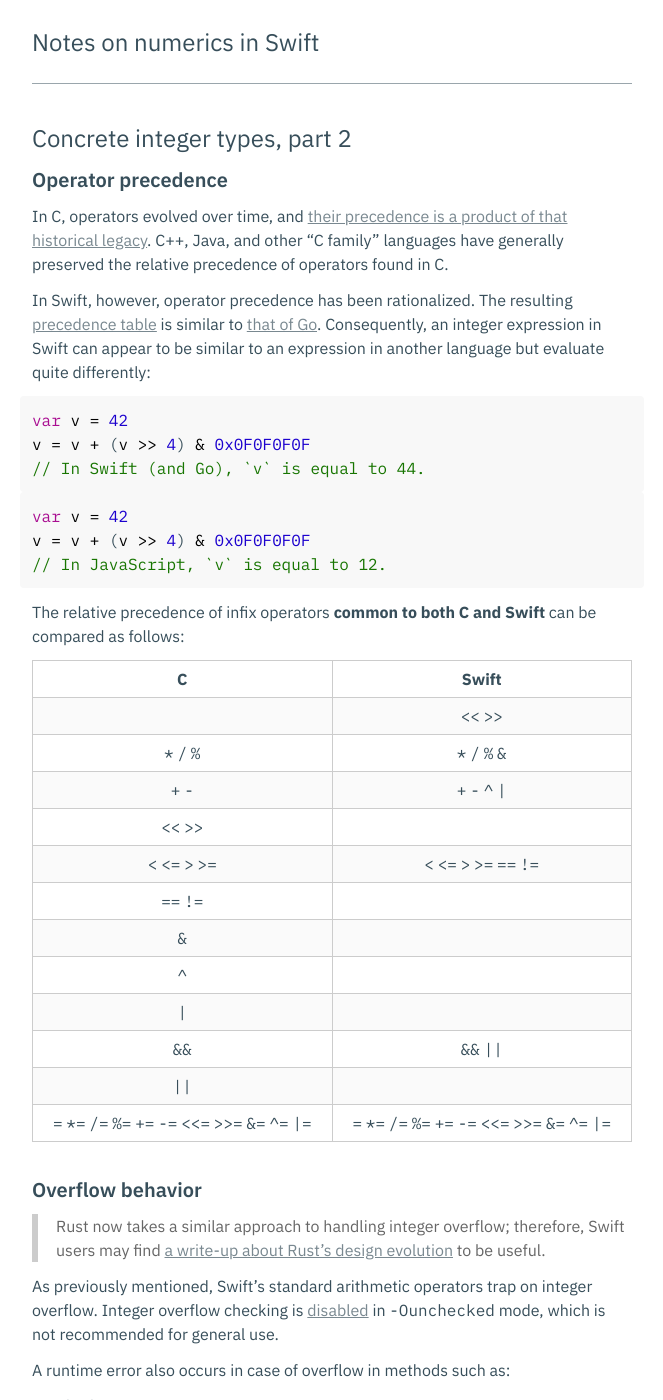
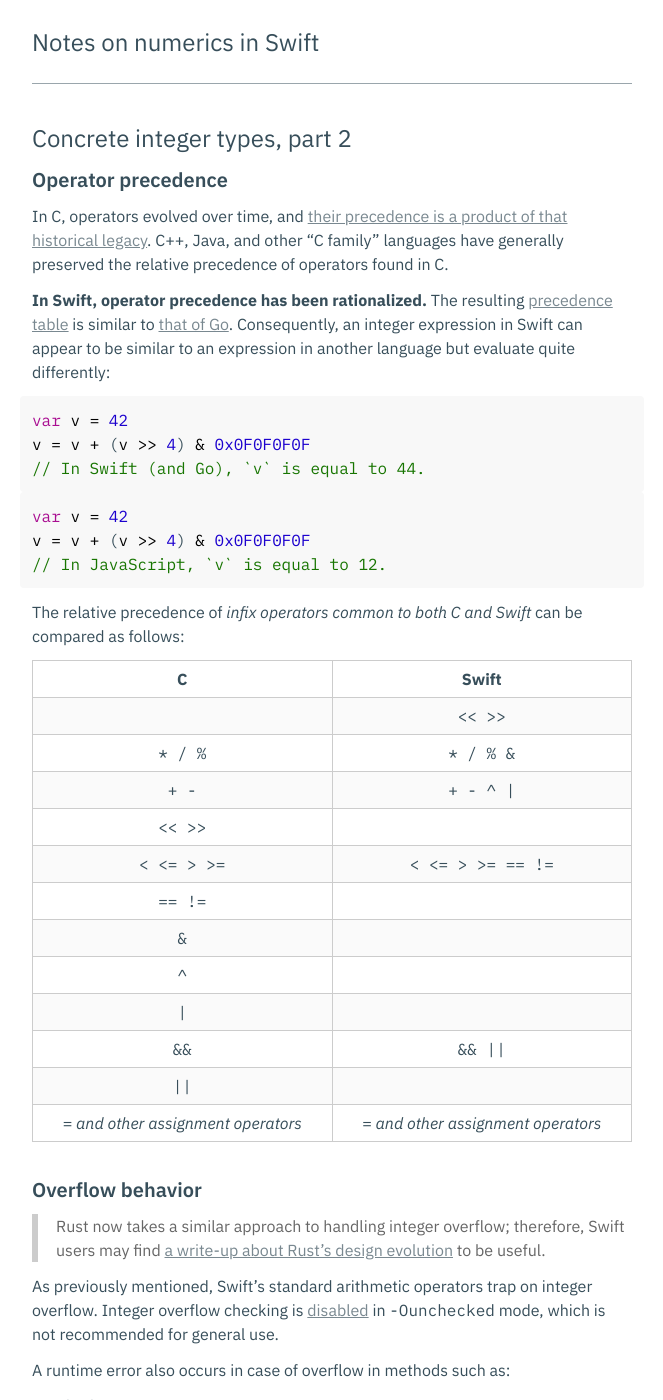
Before and after one commit to xwu/xwu-swift-numerics, a Jekyll site: the page built from integers-part-2.md, in a window 1280 px wide and 1400 px high. Shown: the whole window, without its empty margins (308-971 px from the left). Built offline with Jekyll 4.4.1, drawn with Linux system fonts in a browser that asks for light colours; our own code applies the rules of GitHub Pages for plain Markdown files; some of the changed text lies outside the part shown.

Commit message:
Update integers-part-1.md and integers-part-2.md

````diff
--- a/integers-part-2.md
+++ b/integers-part-2.md
@@ -7,7 +7,7 @@ In C, operators evolved over time, and [their precedence is a product of that
 historical legacy][ref 5-1]. C++, Java, and other "C family" languages have
 generally preserved the relative precedence of operators found in C.
 
-In Swift, however, operator precedence has been rationalized. The resulting
+__In Swift, operator precedence has been rationalized.__ The resulting
 [precedence table][ref 5-2] is similar to [that of Go][ref 5-3]. Consequently,
 an integer expression in Swift can appear to be similar to an expression in
 another language but evaluate quite differently:
@@ -24,23 +24,23 @@ v = v + (v >> 4) & 0x0F0F0F0F
 // In JavaScript, `v` is equal to 12.
 ```
 
-The relative precedence of infix operators __common to both C and Swift__ can be
+The relative precedence of _infix operators common to both C and Swift_ can be
 compared as follows:
 
-| C                                                     | Swift                                                 |
-|:-----------------------------------------------------:|:-----------------------------------------------------:|
-|                                                       | `<<` `>>`                                             |
-| `*` `/` `%`                                           | `*` `/` `%` `&`                                       |
-| `+` `-`                                               | `+` `-` `^` <code class="manual-escape">&#124;</code> |
-| `<<` `>>`                                             |                                                       |
-| `<` `<=` `>` `>=`                                     | `<` `<=` `>` `>=` `==` `!=`                           |
-| `==` `!=`                                             |                                                       |
-| `&`                                                   |                                                       |
-| `^`                                                   |                                                       |
-| <code class="manual-escape">&#124;</code>             |                                                       |
-| `&&`                                                  | `&&` <code class="manual-escape">&#124;&#124;</code>  |
-| <code class="manual-escape">&#124;&#124;</code>       |                                                       |
-| `=` `*=` `/=` `%=` `+=` `-=` `<<=` `>>=` `&=` `^=` <code class="manual-escape">&#124;=</code> | `=` `*=` `/=` `%=` `+=` `-=` `<<=` `>>=` `&=` `^=` <code class="manual-escape">&#124;=</code> |
+| C                                               | Swift                                                        |
+|:-----------------------------------------------:|:------------------------------------------------------------:|
+|                                                 | `<<   >>`                                                    |
+| `*   /   %`                                     | `*   /   %   &`                                              |
+| `+   -`                                         | <code class="manual-escape">+   -   ^   &#124;</code>        |
+| `<<   >>`                                       |                                                              |
+| `<   <=   >   >=`                               | `<   <=   >   >=   ==   !=`                                  |
+| `==   !=`                                       |                                                              |
+| `&`                                             |                                                              |
+| `^`                                             |                                                              |
+| <code class="manual-escape">&#124;</code>       |                                                              |
+| `&&`                                            | <code class="manual-escape">&amp;&amp;   &#124;&#124;</code> |
+| <code class="manual-escape">&#124;&#124;</code> |                                                              |
+| `=` _and other assignment operators_            | `=` _and other assignment operators_                         |
 
 [ref 5-1]: https://www.lysator.liu.se/c/dmr-on-or.html
 [ref 5-2]: https://developer.apple.com/documentation/swift/operator_declarations
@@ -72,16 +72,16 @@ A runtime error also occurs in case of overflow in methods such as:
 
 ### Absolute value and magnitude
 
-In Swift, `abs(_:)` returns a value of the __same type__ as the argument.
+In Swift, `abs(_:)` returns a value of the _same type_ as the argument.
 Specifically, the function returns the absolute value of the argument.
 Therefore, for a signed (and fixed-width) integer type `T`, a runtime error
 occurs when evaluating `abs(T.min)` because the result cannot be represented in
 `T`.
 
 By contrast, evaluating `T.min.magnitude` does not cause a runtime error.
-However, the value is not always of type `T` but rather of the __associated
-type__ `T.Magnitude`. For a signed type, `T.Magnitude` is the unsigned type of
-the same bit width; for an unsigned type, `T.Magnitude == T`.
+However, the value is not always of type `T` but rather of the _associated type_
+`T.Magnitude`. For a signed type, `T.Magnitude` is the unsigned type of the same
+bit width; for an unsigned type, `T.Magnitude == T`.
 
 ### Overflow operators
 
@@ -103,7 +103,7 @@ these operations is fully defined for both unsigned and signed integer types.
 > `&-=`, and `&*=`) were [added to Swift][ref 6-5]. They are, of course,
 > "wrapping" counterparts to assignment operators spelled without a leading `&`.
 
-> The overflow operators `&/` and `&%` were [removed in Swift 1.2][ref 6-6]
+> The "overflow" operators `&/` and `&%` were [removed in Swift 1.2][ref 6-6]
 > because they did not provide two's-complement behavior like other overflow
 > operators.
 
@@ -216,9 +216,9 @@ Evaluating `x % 0` results in a division-by-zero error.
 
 Every integer value has the instance property `bitWidth`, which is the number of
 bits in the binary representation of the value. All standard library integer
-types have a fixed bit width; fixed-width integer types have a __static__
-property `bitWidth` which, unsurprisingly, is equal to the instance property
-`bitWidth` for any value of that type.
+types have a fixed bit width; fixed-width integer types have a _static_ property
+`bitWidth` which, unsurprisingly, is equal to the _instance_ property `bitWidth`
+for any value of that type.
 
 > In generic code, it can be useful to work with the bit width of a fixed-width
 > integer type without having to instantiate an instance of that type. A key
````
Also changed, not shown: other parts of integers-part-2.md (+1 -1 lines), integers-part-1.md (+13 -14 lines).
